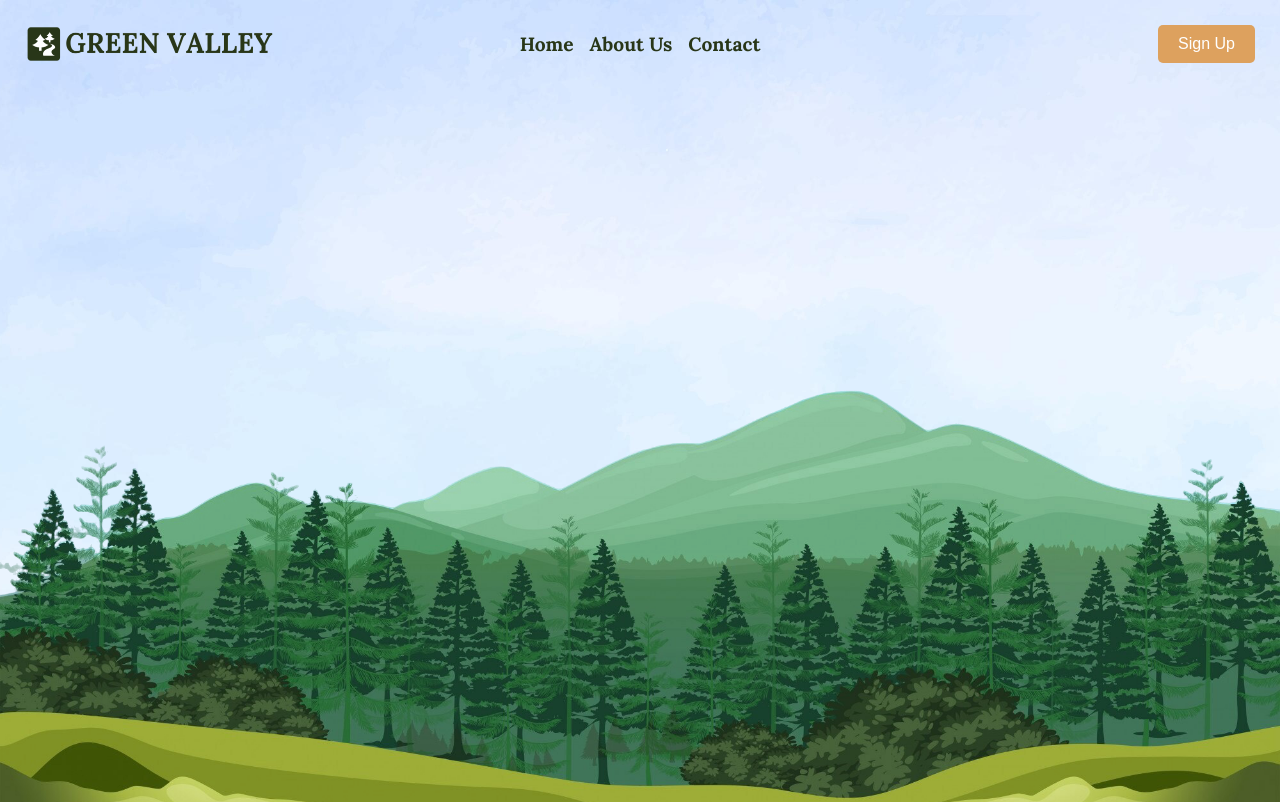
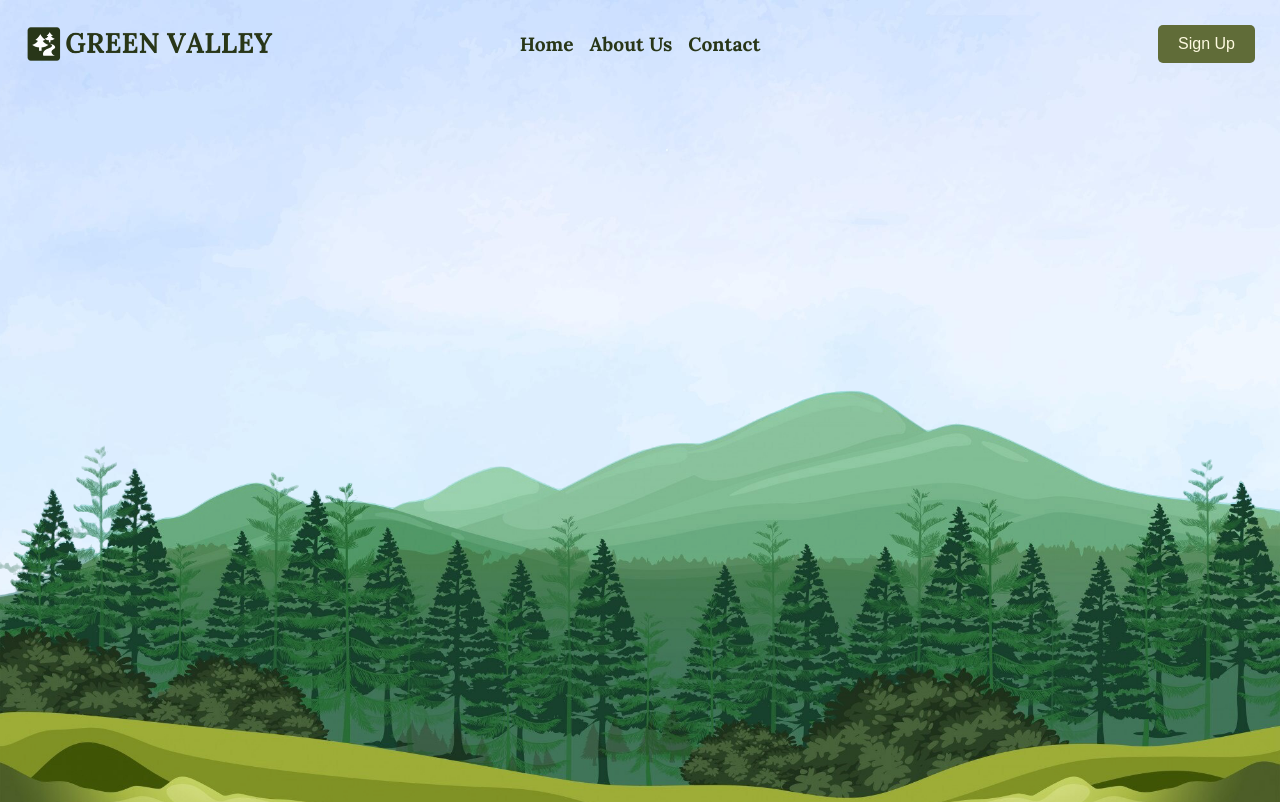
Before and after one commit to MarcosGulhotti/Green-Valley, a Next.js app: page / in a window 1280 px wide. Shown: the top 802 px of the page. Built offline with nearby package versions, Linux system fonts and the light colour scheme.

Commit message:
fix: remove unnecessary variant prop from Sign Up button in Header component

```diff
--- a/src/components/Header/Header.tsx
+++ b/src/components/Header/Header.tsx
@@ -63,7 +63,7 @@ export function Header() {
         </ul>
 
         <div className='button-container'>
-          <Button className="header-button" onClick={() => null} variant='secondary'>Sign Up</Button>
+          <Button className="header-button" onClick={() => null}>Sign Up</Button>
         </div>
       </nav>
     </header>
```
